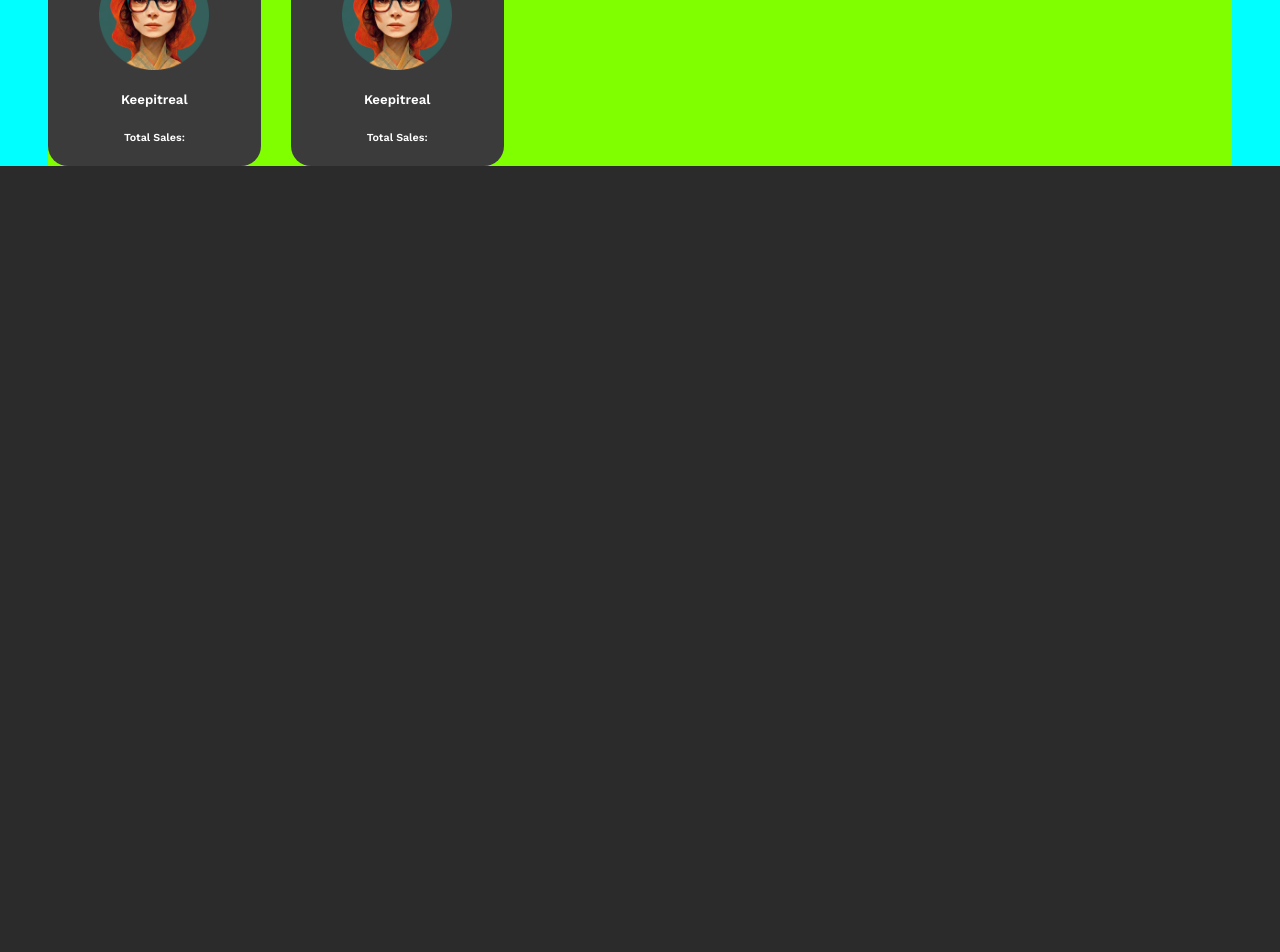
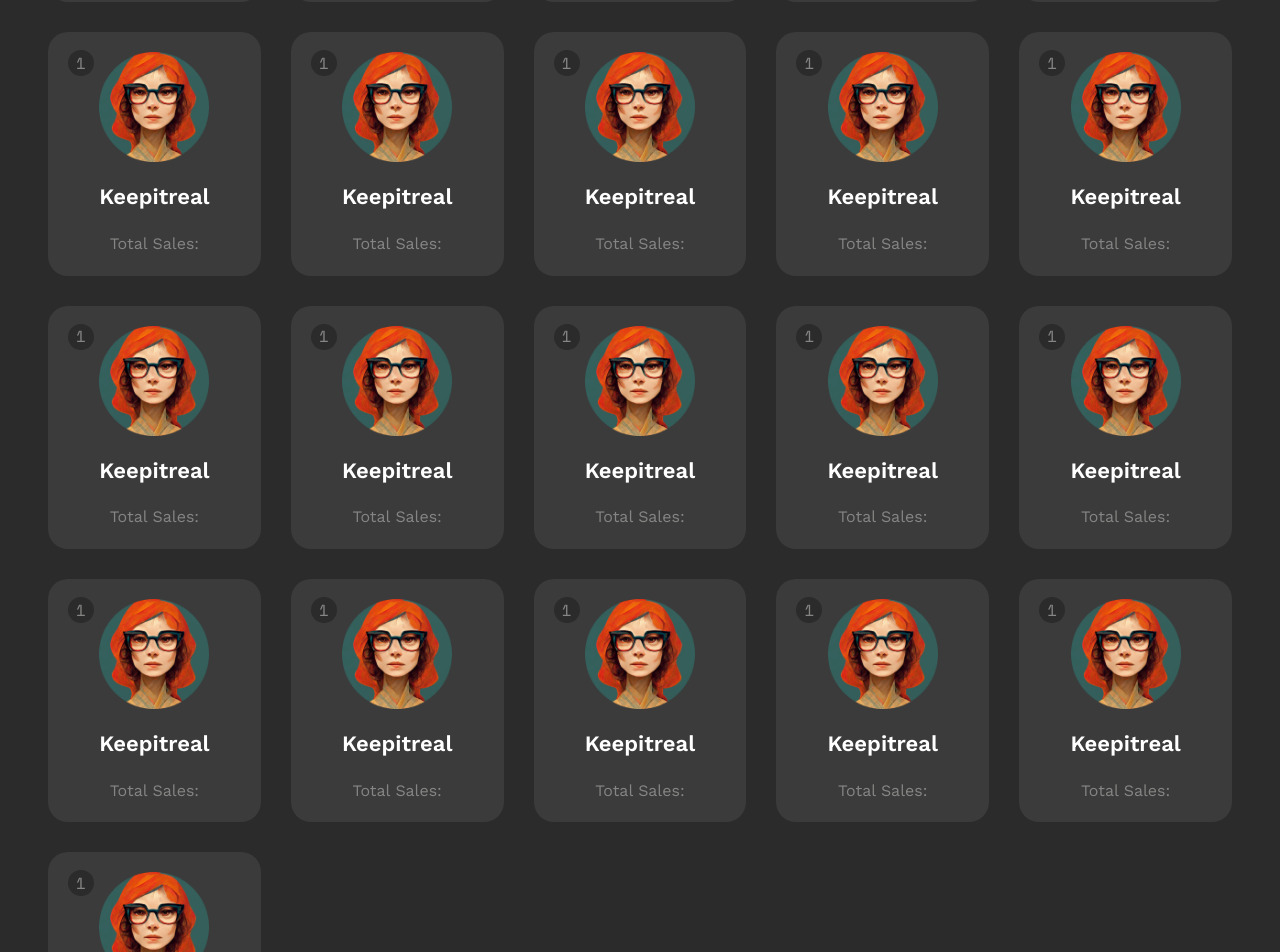
Before and after one commit to TimeEnjoyed/110100100, a React (Vite) app: page / in a window 1280 px wide. Shown: the part 380-1332 px from the top of the page. Before the commit the page ends 800 px from the top, so only its background shows below. Built offline with nearby package versions, Linux system fonts and the light colour scheme.

Commit message:
add: add cards

```diff
--- a/src/App.css
+++ b/src/App.css
@@ -1,8 +1,33 @@
+@import url("https://fonts.googleapis.com/css2?family=Space+Mono:wght@400;700&display=swap");
+
 .app-container > main {
     display: flex;
     padding-inline: 3rem;
-    background-color: aqua;
+    margin-block-start: 3rem;
+    /* margin-inline: 1rem; */
 }
+
+/* .container-text {
+    display: flex;
+    padding-inline: 3rem;
+}
+
+.container-text > div {
+    color: var(--white, #fff);
+
+    font-family: Work Sans;
+    font-size: 67px;
+    font-style: normal;
+    font-weight: 600;
+    line-height: 110%;
+    text-transform: capitalize;
+}
+
+.container-text > img {
+    height: 510px;
+    align-items: center;
+    flex: 1 0 0;
+} */
 
 header {
     display: flex;
@@ -15,16 +40,22 @@ header {
 
 header a {
     text-decoration: none;
-    /* font-size: 2rem; */
-    color: white;
-    /* font-weight: bolder; */
+    color: var(--white, #fff);
+
+    /* H3 - Work Sans */
+    font-family: Work Sans;
+    font-size: 20 px;
+    font-style: normal;
+    font-weight: 600;
+    line-height: 120%; /* 45.6px */
+    text-transform: capitalize;
 }
 
 .card-containter {
-    background-color: chartreuse;
     display: grid;
     grid-template-columns: repeat(5, 1fr);
     grid-gap: 30px;
+    margin-block: 2rem;
     width: 100%;
 }
 
@@ -61,7 +92,7 @@ header a {
     color: var(--caption-label-text, #858584);
 
     /* Base (Body) - Space Mono */
-    font-family: Space Mono;
+    font-family: "Space Mono", monospace;
     font-size: 16px;
     font-style: normal;
     font-weight: 400;
@@ -73,3 +104,32 @@ header a {
     align-items: flex-start;
     gap: 10px;
 }
+
+.card > h5 {
+    align-self: stretch;
+
+    color: #fff;
+    text-align: center;
+
+    /* H5 - Work Sans */
+    font-family: Work Sans;
+    font-size: 22px;
+    font-style: normal;
+    font-weight: 600;
+    line-height: 140%; /* 30.8px */
+    text-transform: capitalize;
+}
+
+.card > h6 {
+    flex: 1 0 0;
+
+    color: var(--caption-label-text, #858584);
+    text-align: right;
+
+    /* Base(Body) - Work Sans */
+    font-family: Work Sans;
+    font-size: 16px;
+    font-style: normal;
+    font-weight: 400;
+    line-height: 140%; /* 22.4px */
+}
--- a/src/components/Layout.jsx
+++ b/src/components/Layout.jsx
@@ -1,4 +1,5 @@
 import { Outlet, Link } from "react-router-dom";
+// import image from "../assets/image-placeholder.png";
 
 const Layout = () => {
     return (
@@ -6,6 +7,10 @@ const Layout = () => {
             <header>
                 <Link to=".">TwitchTube</Link>
             </header>
+            {/* <section className="container-text">
+                <div>Discover Popular Creators on Twitch.</div>
+                <img src={image} alt="" />
+            </section> */}
             <main>
                 <Outlet />
             </main>
--- a/src/pages/Creators.jsx
+++ b/src/pages/Creators.jsx
@@ -59,6 +59,118 @@ const creators = () => {
                 <h5 className="card-name">Keepitreal</h5>
                 <h6 className="card-stats">Total Sales:</h6>
             </div>
+            <div className="card">
+                <div className="card-num">
+                    <h1>1</h1>
+                </div>
+                <img src={image} alt="" />
+                <h5 className="card-name">Keepitreal</h5>
+                <h6 className="card-stats">Total Sales:</h6>
+            </div>
+            <div className="card">
+                <div className="card-num">
+                    <h1>1</h1>
+                </div>
+                <img src={image} alt="" />
+                <h5 className="card-name">Keepitreal</h5>
+                <h6 className="card-stats">Total Sales:</h6>
+            </div>
+            <div className="card">
+                <div className="card-num">
+                    <h1>1</h1>
+                </div>
+                <img src={image} alt="" />
+                <h5 className="card-name">Keepitreal</h5>
+                <h6 className="card-stats">Total Sales:</h6>
+            </div>
+            <div className="card">
+                <div className="card-num">
+                    <h1>1</h1>
+                </div>
+                <img src={image} alt="" />
+                <h5 className="card-name">Keepitreal</h5>
+                <h6 className="card-stats">Total Sales:</h6>
+            </div>
+            <div className="card">
+                <div className="card-num">
+                    <h1>1</h1>
+                </div>
+                <img src={image} alt="" />
+                <h5 className="card-name">Keepitreal</h5>
+                <h6 className="card-stats">Total Sales:</h6>
+            </div>
+            <div className="card">
+                <div className="card-num">
+                    <h1>1</h1>
+                </div>
+                <img src={image} alt="" />
+                <h5 className="card-name">Keepitreal</h5>
+                <h6 className="card-stats">Total Sales:</h6>
+            </div>
+            <div className="card">
+                <div className="card-num">
+                    <h1>1</h1>
+                </div>
+                <img src={image} alt="" />
+                <h5 className="card-name">Keepitreal</h5>
+                <h6 className="card-stats">Total Sales:</h6>
+            </div>
+            <div className="card">
+                <div className="card-num">
+                    <h1>1</h1>
+                </div>
+                <img src={image} alt="" />
+                <h5 className="card-name">Keepitreal</h5>
+                <h6 className="card-stats">Total Sales:</h6>
+            </div>
+            <div className="card">
+                <div className="card-num">
+                    <h1>1</h1>
+                </div>
+                <img src={image} alt="" />
+                <h5 className="card-name">Keepitreal</h5>
+                <h6 className="card-stats">Total Sales:</h6>
+            </div>
+            <div className="card">
+                <div className="card-num">
+                    <h1>1</h1>
+                </div>
+                <img src={image} alt="" />
+                <h5 className="card-name">Keepitreal</h5>
+                <h6 className="card-stats">Total Sales:</h6>
+            </div>
+            <div className="card">
+                <div className="card-num">
+                    <h1>1</h1>
+                </div>
+                <img src={image} alt="" />
+                <h5 className="card-name">Keepitreal</h5>
+                <h6 className="card-stats">Total Sales:</h6>
+            </div>
+            <div className="card">
+                <div className="card-num">
+                    <h1>1</h1>
+                </div>
+                <img src={image} alt="" />
+                <h5 className="card-name">Keepitreal</h5>
+                <h6 className="card-stats">Total Sales:</h6>
+            </div>
+            <div className="card">
+                <div className="card-num">
+                    <h1>1</h1>
+                </div>
+                <img src={image} alt="" />
+                <h5 className="card-name">Keepitreal</h5>
+                <h6 className="card-stats">Total Sales:</h6>
+            </div>
+            <div className="card">
+                <div className="card-num">
+                    <h1>1</h1>
+                </div>
+                <img src={image} alt="" />
+                <h5 className="card-name">Keepitreal</h5>
+                <h6 className="card-stats">Total Sales:</h6>
+            </div>
         </div>
     );
 };
```
Also changed, not shown: src/assets/image-placeholder.png (added).
